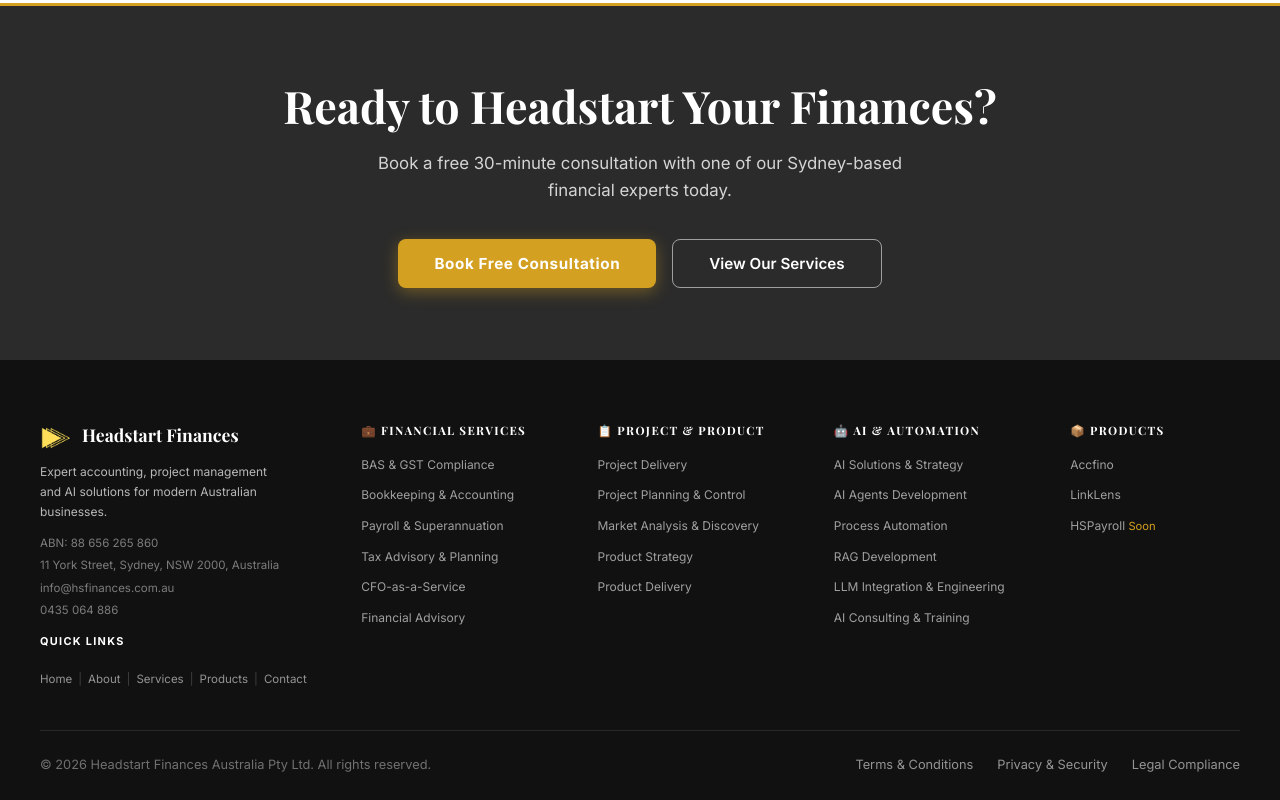
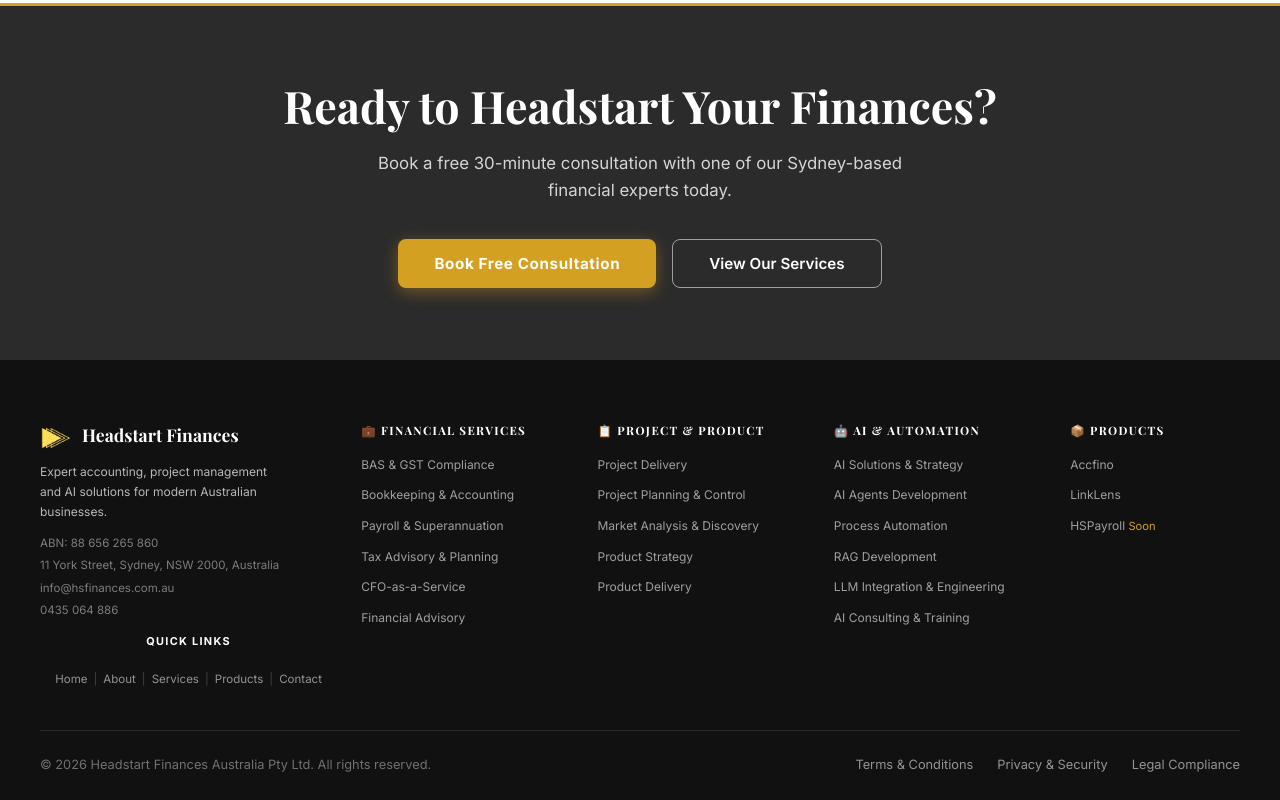
Before and after one commit to pramahosting/hsfinances, a React (Vite) app: page / in a window 1280 px wide. Shown: the part 3956-4756 px from the top of the page. Built offline with nearby package versions, Linux system fonts and the light colour scheme.

Commit message:
Update Footer.jsx

```diff
--- a/src/components/Footer.jsx
+++ b/src/components/Footer.jsx
@@ -44,10 +44,10 @@
               <div><a href="tel:0435064886" style={{ color:"rgba(255,255,255,.45)" }}>0435 064 886</a></div>
             </div>
             {/* Quick Links inline below brand info */}
-            <div style={{ marginTop:14 }}>
+            <div style={{ marginTop:14, textAlign:"center" }}>
               <div style={{ fontSize:".68rem", fontWeight:700, color:"#fff", letterSpacing:".12em", textTransform:"uppercase", marginBottom:6 }}>Quick Links</div>
             </div>
-            <div className="footer-quick-links">
+            <div className="footer-quick-links" style={{ justifyContent:"center" }}>
               {[["Home","home"],["About","about"],["Services","services"],["Products","products"],["Contact","contact"]].map(([label, pg], i) => (
                 <span key={label}>
                   <span onClick={() => setPage(pg)}>{label}</span>
```
